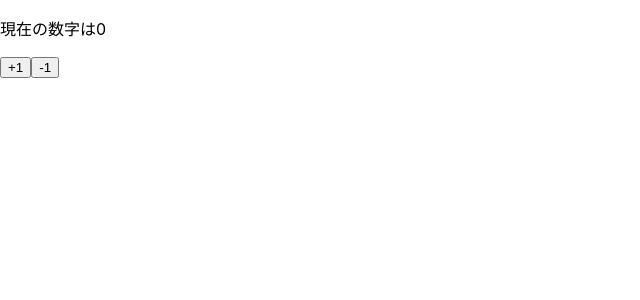
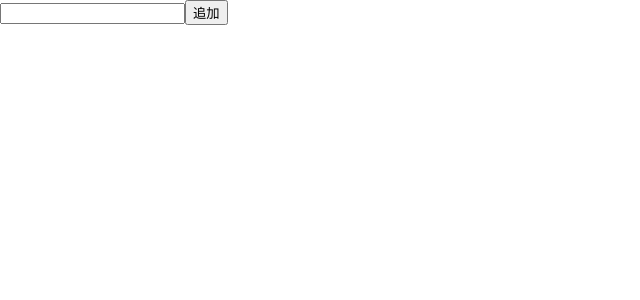
Before and after one commit to masaokaka/react-sample, a React (Create React App) app: page / in a window 1280 px wide. Shown: the top 300 px of the page, without its empty margins (0-640 px from the left). Built offline with nearby package versions, Linux system fonts and the light colour scheme.

Commit message:
一部完成

```diff
--- a/src/App.js
+++ b/src/App.js
@@ -1,24 +1,29 @@
 import React from 'react';
 import { connect } from 'react-redux';
-import { countPlus , countMinus } from './actions';
+import { inputData , addToTodoList } from './actions';
 
 const App = (props) => {
   return (
     <React.Fragment>
-      <p>現在の数字は{props.val}</p>
-      <button onClick={props.countPlus}>+1</button>
-      <button onClick={props.countMinus}>-1</button>
+      {props.todos.map((todo,index) => (
+        <div key={index}>
+          <p>ID:{todo.id} テキスト：{todo.value}</p>
+          <button>削除</button>
+        </div>
+      ))}
+      <input type="text" onChange={props.inputData}/>
+      <button onClick={props.addToTodoList}>追加</button>
     </React.Fragment>
   );
 }
 
 const mapStateToProps = state => ({
-  val: state.counter.val
+  todos: state.todo.todos
 })
 
 const mapDispatchToProps = dispatch => ({
-  countPlus:()=>dispatch(countPlus()),
-  countMinus:()=>dispatch(countMinus())
+  inputData:(e)=>dispatch(inputData(e)),
+  addToTodoList:()=>dispatch(addToTodoList())
 })
 
 export default connect(mapStateToProps, mapDispatchToProps)(App);
--- a/src/actions/index.js
+++ b/src/actions/index.js
@@ -1,9 +1,10 @@
-export const COUNTPLUS = 'countPlus'
-export const COUNTMINUS = 'countMinus'
+export const INPUTDATA = 'inputData'
+export const ADDTOTODOLIST = 'addToTodoList'
 
-export const countPlus = () => ({
-        type:COUNTPLUS
+export const inputData = (e) => ({
+        type: INPUTDATA,
+        input:e.target.value
 })
-export const countMinus = () => ({
-        type:COUNTMINUS
+export const addToTodoList = () => ({
+        type:ADDTOTODOLIST
 })
--- a/src/reducers/counter.js
+++ /dev/null
@@ -1,16 +0,0 @@
-import { COUNTPLUS, COUNTMINUS } from '../actions'
-
-//一番最初にreducerが呼ばれたときはundefinedが入っているので、以下の変数を初期値として入れておいてやる必要がある。
-//2回目からはすでにstateに値が入っているのでそのstateが適応される。
-const initialState = { val: 0 }
-
-export default(state = initialState, action) => {
-    switch (action.type) {
-        case COUNTPLUS:
-            return { val: state.val + 1 }
-        case COUNTMINUS:
-            return { val: state.val - 1 }
-        default:
-            return state
-    }
-}
--- a/src/reducers/index.js
+++ b/src/reducers/index.js
@@ -2,6 +2,6 @@
 //統合するためのcombineReducersを呼び出し。(yarnでインストールしていることが前提)
 import { combineReducers } from 'redux'
 //結合するjsファイルをインポート
-import counter from './counter'
+import todo from './todo'
 
-export default combineReducers({counter})//複数あれば[,]でくぎる
+export default combineReducers({todo})//複数あれば[,]でくぎる
--- /dev/null
+++ b/src/reducers/todo.js
@@ -0,0 +1,25 @@
+import { INPUTDATA, ADDTOTODOLIST } from "../actions";
+
+//一番最初にreducerが呼ばれたときはundefinedが入っているので、以下の変数を初期値として入れておいてやる必要がある。
+//2回目からはすでにstateに値が入っているのでそのstateが適応される。
+const initialState = {
+    todos: [],
+    value: ''
+}
+
+export default(state = initialState, action) => {
+    switch (action.type) {
+        case INPUTDATA:
+            return {
+                todos:state.todos,
+                value:action.input
+            }
+        case ADDTOTODOLIST:
+            return {
+                value:state.value,
+                todos: [...state.todos, { id: state.todos.length, value: state.value }]
+            }
+        default:
+            return state
+    }
+}
```
